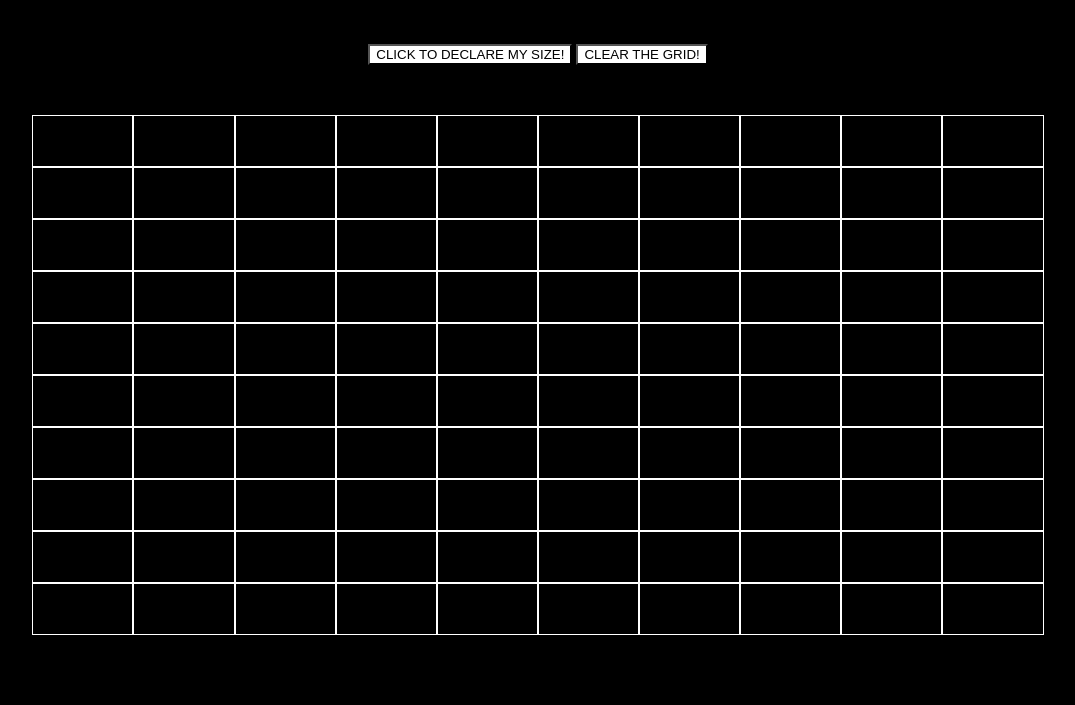
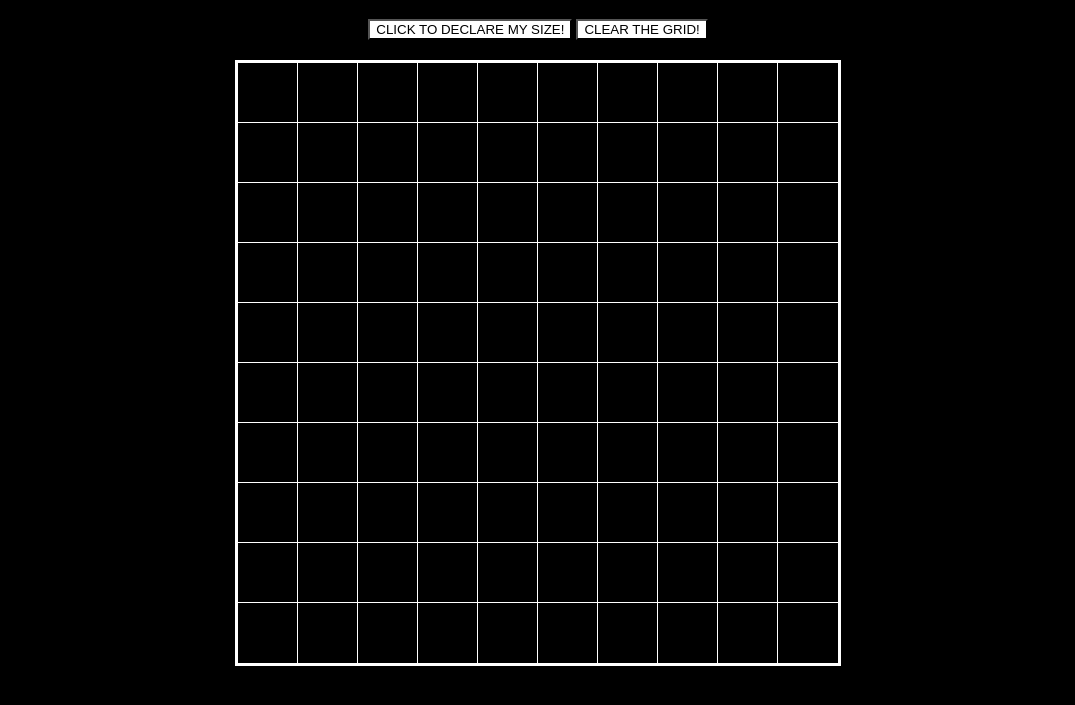
Before and after one commit to antonhann/etchasketch, a plain HTML site: page index.html in a window 1280 px wide. Shown: the part 61-766 px from the top of the page, without its empty margins (102-1177 px from the left). Drawn offline with Linux system fonts and the light colour scheme.

Commit message:
this is the final!

```diff
--- a/etch.js
+++ b/etch.js
@@ -13,6 +13,9 @@ function changesize(n){
         for (let i = 0; i < n; i++){
             var box = document.createElement('div')
             box.className = 'box'
+            width = (600/n) + 'px'
+            box.style.width = width
+            box.style.height = width
             row.appendChild(box)
         }
         container.appendChild(row)
--- a/style.css
+++ b/style.css
@@ -5,26 +5,21 @@
 }
 .row{
     display: flex;
-    justify-content: center;
-    align-items: center;
 }
 .container{
-    margin-top: 50px;
-    margin-inline: 10%;
-    width: 80%;
-    height: 100%;
+    margin: auto;
+    height: 600px;
+    width: 600px;
+    border-style: solid;
 }
 .box{
-    flex: 1;
-    width: 10px;
-    height: 50px;
-    border: 1px solid white ;
+    outline:1px solid white;
 }
 .box:hover{
     background-color: red;
 }
 button{
-    margin-top: 25px;
+    margin-bottom: 20px;
     background-color: white;
     color: black;
 }
```
